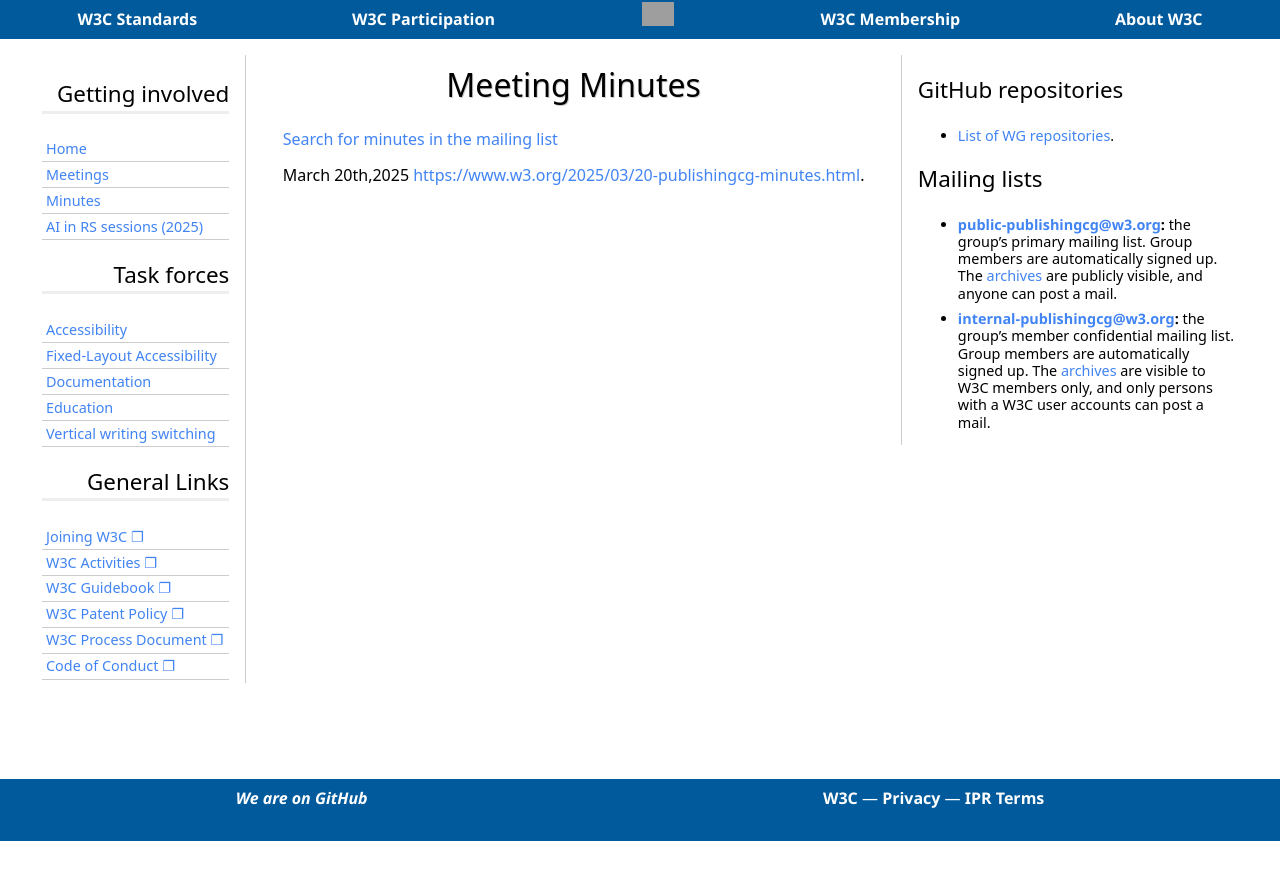
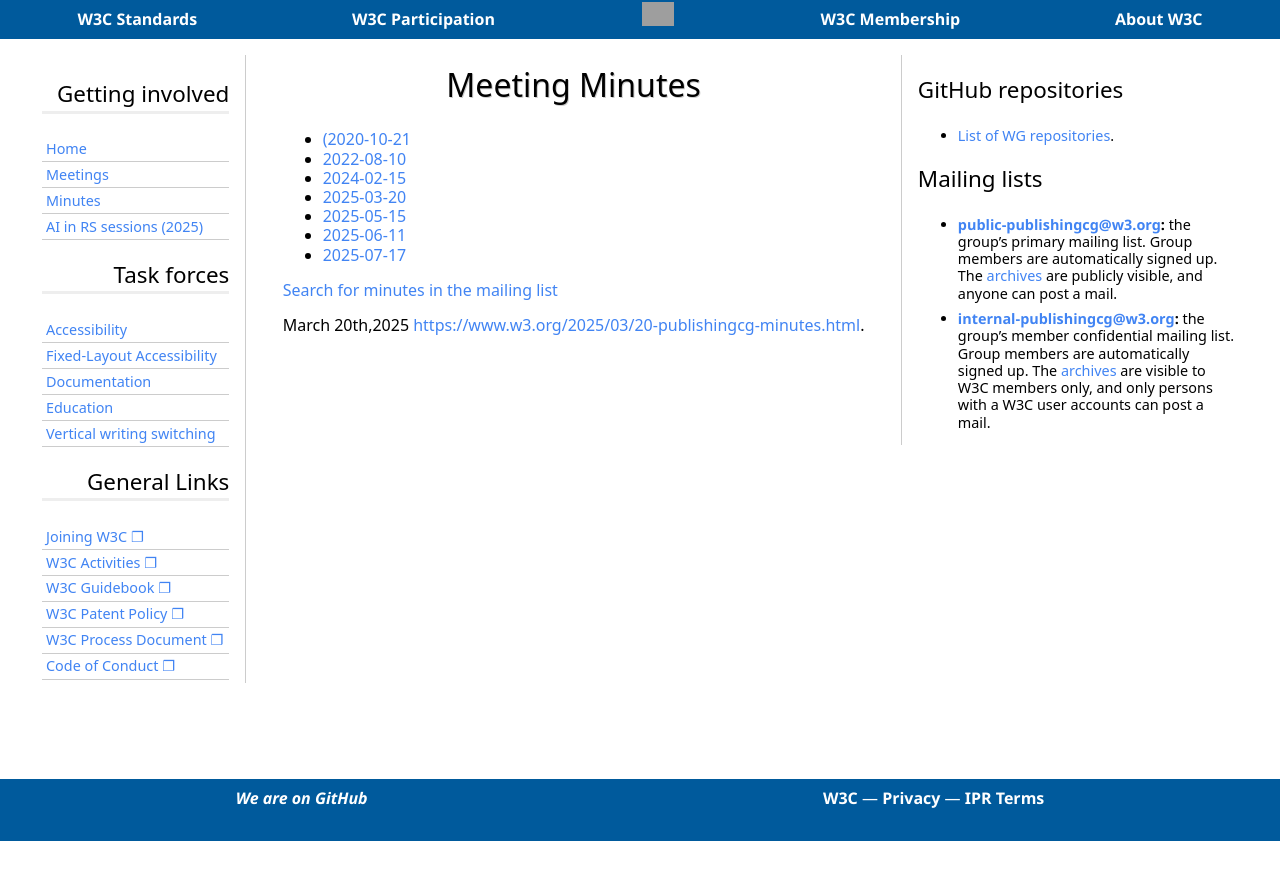
Before and after one commit to w3c/publishingcg, a Jekyll site: the page built from Meetings/Minutes/index.md, in a window 1280 px wide. Shown: the top 880 px of the page. Built offline with Jekyll 4.4.1, drawn with Linux system fonts in a browser that asks for light colours; some web fonts are replaced; grey boxes are pictures that could not be loaded.

Commit message:
add lnks to minutes

```diff
--- a/Meetings/Minutes/index.md
+++ b/Meetings/Minutes/index.md
@@ -5,6 +5,14 @@
 
 # Meeting Minutes
 
+* [(2020-10-21](2020-10-21-publishingcg.html)
+* [2022-08-10](2022-08-10-publishingcg.html)
+* [2024-02-15](2024-02-15-publishingcg.html)
+* [2025-03-20](2025-03-20-publishingcg.html)
+* [2025-05-15](2025-05-15-publishingcg.html)
+* [2025-06-11](2025-06-11-publishingcg.html)
+* [2025-07-17](2025-07-17-publishingcg.html)
+
 [Search for minutes in the mailing list](https://www.w3.org/Search/Mail/Public/search?lists=public-publishingcg&keywords=minutes)
 
 March 20th,2025 <https://www.w3.org/2025/03/20-publishingcg-minutes.html>.
```
